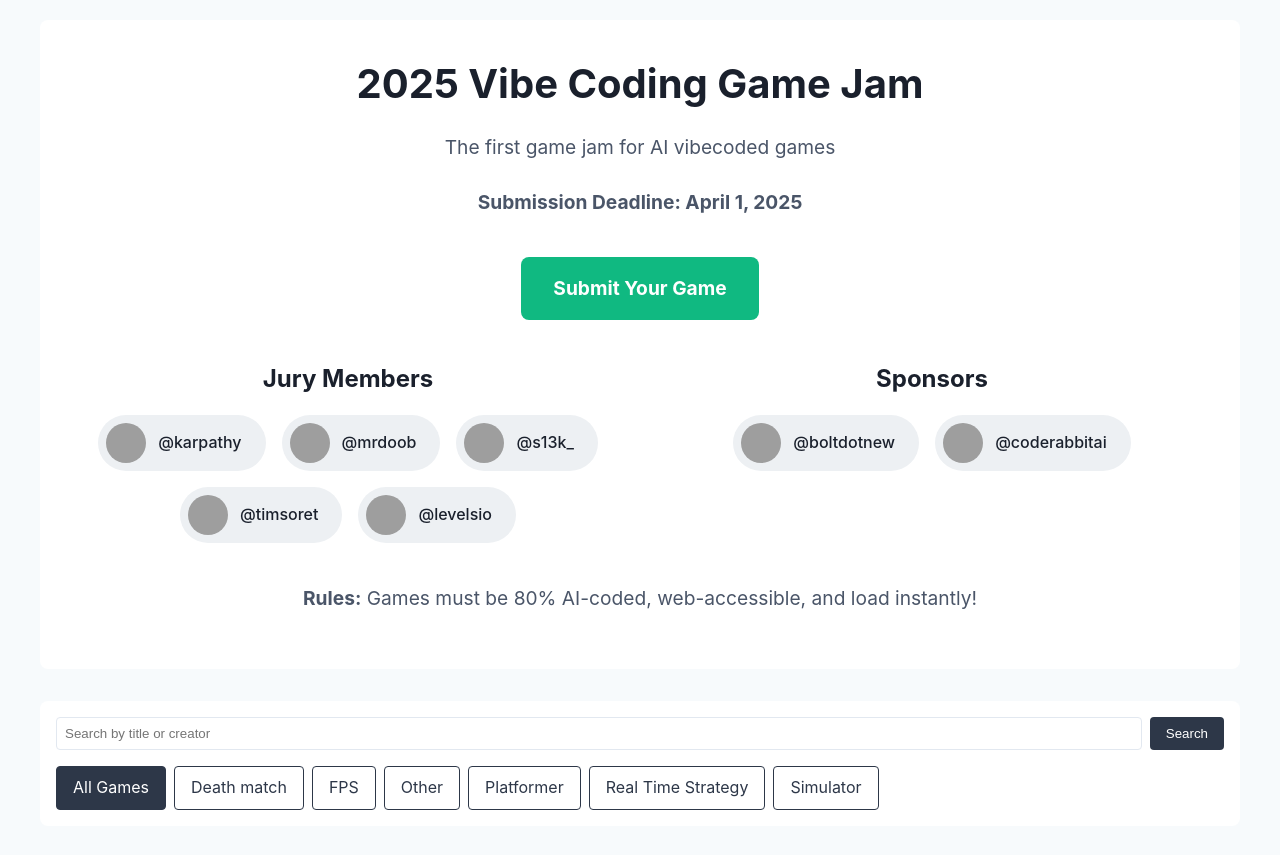
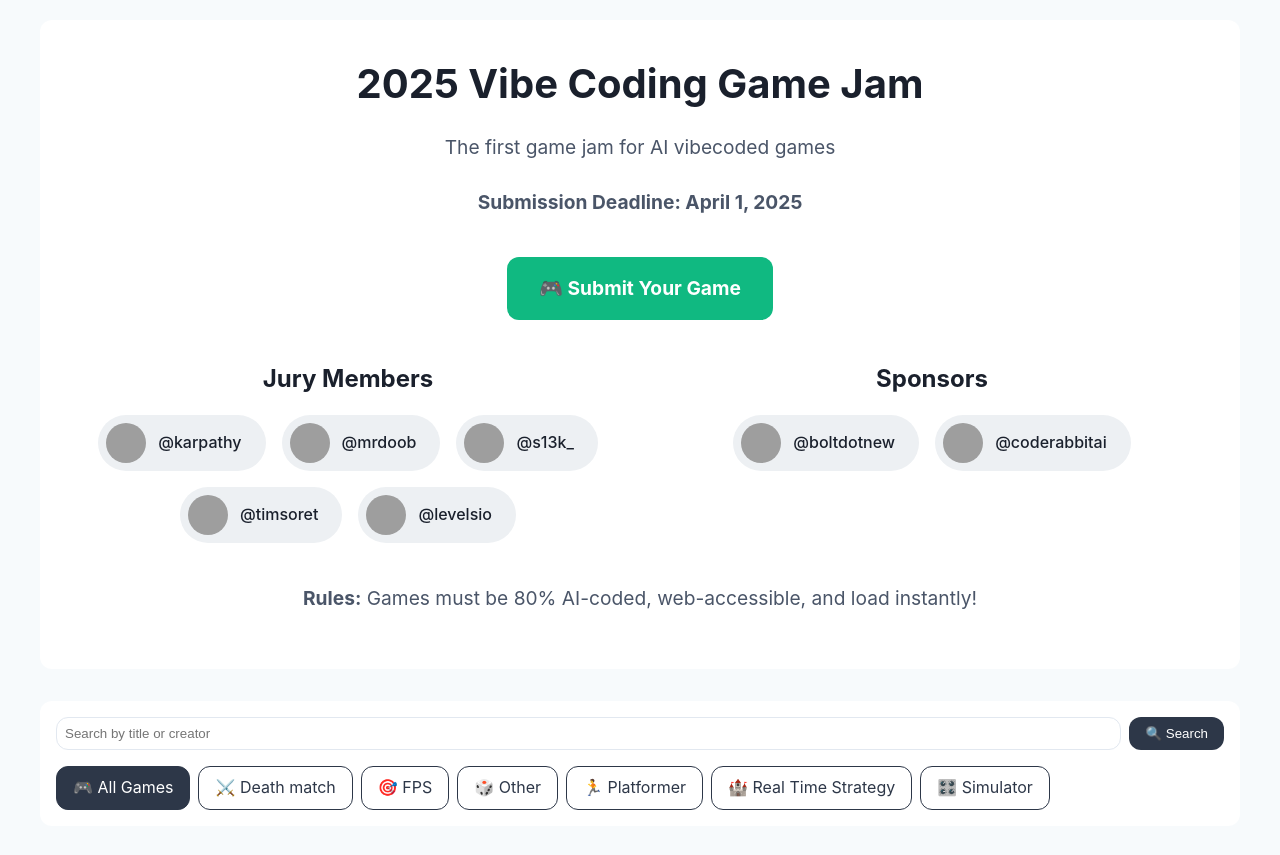
Before and after one commit to realJogicodes/vibejam, a PHP site: page /index.php in a window 1280 px wide. Shown: the top 855 px of the page. Run offline with PHP 8.4, Linux system fonts and the light colour scheme; data comes from the database, SQL or seed files in the repository; grey boxes are pictures that could not be loaded.

Commit message:
Refactor CSS to use a variable for border-radius and enhance UI with emojis in buttons and categories

```diff
--- a/index.php
+++ b/index.php
@@ -77,6 +77,7 @@ while ($cat = $categories->fetchArray()) {
             --secondary-color: #4a5568;
             --background-color: #f7fafc;
             --text-color: #1a202c;
+            --border-radius: 12px;
         }
 
         * {
@@ -106,7 +107,7 @@ while ($cat = $categories->fetchArray()) {
 
         .competition-info {
             background: white;
-            border-radius: 8px;
+            border-radius: var(--border-radius);
             padding: 2rem;
             margin-bottom: 2rem;
             text-align: center;
@@ -167,7 +168,7 @@ while ($cat = $categories->fetchArray()) {
             margin-bottom: 2rem;
             padding: 1rem;
             background-color: white;
-            border-radius: 8px;
+            border-radius: var(--border-radius);
         }
 
         .submissions-grid {
@@ -269,7 +270,7 @@ while ($cat = $categories->fetchArray()) {
             background: #10B981;
             color: white;
             padding: 1rem 2rem;
-            border-radius: 8px;
+            border-radius: var(--border-radius);
             text-decoration: none;
             font-weight: bold;
             transition: background-color 0.2s;
@@ -295,7 +296,7 @@ while ($cat = $categories->fetchArray()) {
             flex: 1;
             padding: 0.5rem;
             border: 1px solid #e2e8f0;
-            border-radius: 4px;
+            border-radius: var(--border-radius);
         }
 
         .search-box button {
@@ -303,7 +304,7 @@ while ($cat = $categories->fetchArray()) {
             background: var(--primary-color);
             color: white;
             border: none;
-            border-radius: 4px;
+            border-radius: var(--border-radius);
             cursor: pointer;
         }
 
@@ -318,7 +319,7 @@ while ($cat = $categories->fetchArray()) {
             padding: 0.5rem 1rem;
             background: white;
             border: 1px solid var(--primary-color);
-            border-radius: 4px;
+            border-radius: var(--border-radius);
             text-decoration: none;
             color: var(--primary-color);
             transition: all 0.2s;
@@ -394,7 +411,7 @@ while ($cat = $categories->fetchArray()) {
             <h1>2025 Vibe Coding Game Jam</h1>
             <p>The first game jam for AI vibecoded games</p>
             <p class="deadline">Submission Deadline: April 1, 2025</p>
-            <p><a href="http://jam.pieter.com" class="submit-button">Submit Your Game</a></p>
+            <p><a href="http://jam.pieter.com" class="submit-button">🎮 Submit Your Game</a></p>
 
             <div class="jury-sponsors">
                 <div>
@@ -447,16 +464,26 @@ while ($cat = $categories->fetchArray()) {
                 <div class="search-box">
                     <input type="text" name="search" placeholder="Search by title or creator"
                            value="<?php echo htmlspecialchars($_GET['search'] ?? ''); ?>">
-                    <button type="submit">Search</button>
+                    <button type="submit">🔍 Search</button>
                 </div>
                 <div class="category-filters">
                     <a href="?" class="category-button <?php echo empty($_GET['category']) ? 'active' : ''; ?>">
-                        All Games
+                        🎮 All Games
                     </a>
                     <?php foreach ($category_list as $category): ?>
                         <a href="?category=<?php echo urlencode($category); ?>"
                            class="category-button <?php echo ($_GET['category'] ?? '') === $category ? 'active' : ''; ?>">
-                            <?php echo htmlspecialchars($category); ?>
+                            <?php
+                            $emoji = match($category) {
+                                'Death match' => '⚔️',
+                                'FPS' => '🎯',
+                                'Platformer' => '🏃',
+                                'Real Time Strategy' => '🏰',
+                                'Simulator' => '🎛️',
+                                default => '🎲'
+                            };
+                            echo $emoji . ' ' . htmlspecialchars($category);
+                            ?>
                         </a>
                     <?php endforeach; ?>
                 </div>
```
Also changed, not shown: other parts of index.php (+27 -11 lines).
